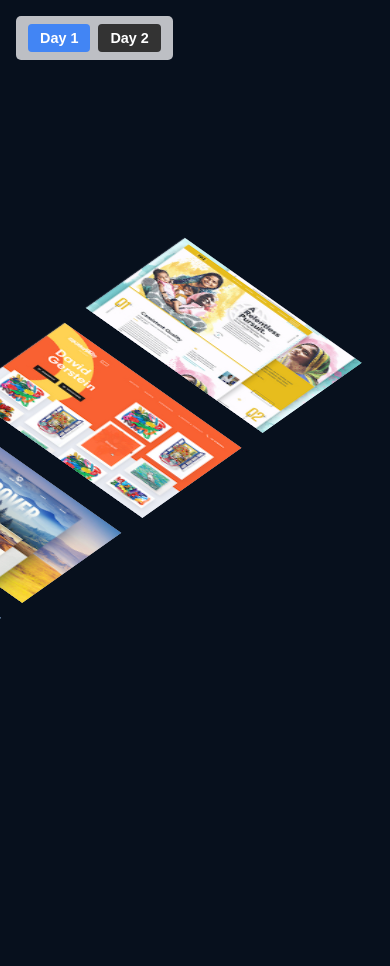
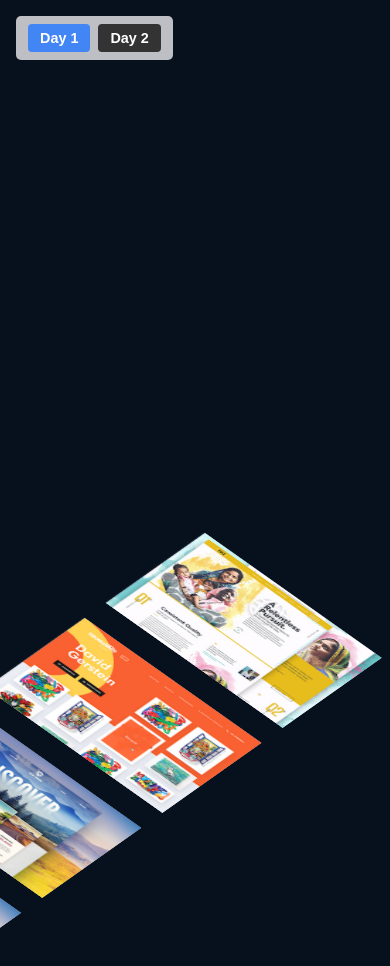
Before and after one commit to ShauryaRahlon/JSCOP-7-Frontend, a React (Vite) app: page /timeline in a window 390 px wide. Shown: the top 966 px of the page. Built offline with nearby package versions, Linux system fonts and the light colour scheme.

Commit message:
timeline margin added

```diff
--- a/src/Pages/Gallery/Gallery.jsx
+++ b/src/Pages/Gallery/Gallery.jsx
@@ -1,5 +1,6 @@
 import React, { useState, useEffect } from "react";
 import "./Gallery.scss";
+import cross_icon from "../../assets/cross_icon.png"; // Import the cross icon
 
 const Gallery = () => {
   // State to track which book is selected for the modal
@@ -87,7 +88,11 @@ const Gallery = () => {
               onClick={(e) => e.stopPropagation()}
             />
             <button className="gal-close-button" onClick={startCloseModal}>
-              ×
+              <img
+                src={cross_icon}
+                alt="cross"
+                style={{ height: "20px", width: "20px" }}
+              />
             </button>
           </div>
         </div>
--- a/src/Pages/Gallery/Gallery.scss
+++ b/src/Pages/Gallery/Gallery.scss
@@ -226,6 +226,10 @@
     animation: fade-in 0.6s ease forwards;
   }
 
+  .book-modal-image {
+    // border-radius: 20px;
+  }
+
   @keyframes fade-in {
     0% {
       background: rgba(0, 0, 0, 0);
@@ -258,8 +262,8 @@
 
     .gal-close-button {
       position: absolute;
-      top: -20px;
-      right: -20px;
+      top: -18px;
+      right: -18px;
       width: 40px;
       height: 40px;
       border-radius: 50%;
@@ -277,7 +281,7 @@
       animation-delay: 0.2s;
 
       &:hover {
-        background: #7e7c7c;
+        opacity: 0.8;
       }
     }
   }
--- a/src/Pages/Team/Team.jsx
+++ b/src/Pages/Team/Team.jsx
@@ -18,13 +18,13 @@ function Team() {
       <div className="wormhole"></div>
 
       <div className="content">
-        <header className="heading">
+        {/* <header className="heading">
           <h3>TEAM MEMBERS</h3>
           <p className="quote">
             "Do not go gentle into that good night. Rage, rage against the dying
             of the light."
           </p>
-        </header>
+        </header> */}
 
         <main className="toggle-box">
           <button
--- a/src/Pages/Timeline/component.css
+++ b/src/Pages/Timeline/component.css
@@ -12,8 +12,8 @@ body {
 
 .isolayer {
   position: absolute;
-    top: 0;
-    left: 0;
+  top: 50%;
+  left: 20%;
   -webkit-transform-origin: 50% 100%;
   transform-origin: 50% 100%;
 }
@@ -70,7 +70,7 @@ body {
 
 /* Shadow effect */
 .isolayer--shadow .grid__link::before {
-    content: '';
+  content: "";
   position: absolute;
   z-index: -1;
   top: 5px;
@@ -195,7 +195,6 @@ body {
     top: -45vh;
     left: -40vw;
   }
-
 }
 
 @media screen and (max-width: 480px) {
@@ -499,7 +498,7 @@ body {
 }
 
 .js body::after {
-    content: '';
+  content: "";
   position: fixed;
   z-index: 1000;
   top: 50%;
@@ -534,3 +533,13 @@ body {
 .js body.grid-loaded::after {
   opacity: 0;
 }
+
+@media screen and (max-width: 768px) {
+  .isolayer {
+    position: absolute;
+    top: 35%;
+    left: 5%;
+    -webkit-transform-origin: 50% 100%;
+    transform-origin: 50% 100%;
+  }
+}
--- a/src/Pages/Timeline/inline-styles.css
+++ b/src/Pages/Timeline/inline-styles.css
@@ -1,13 +1,14 @@
 @font-face {
   font-weight: normal;
   font-style: normal;
-    font-family: 'codropsicons';
+  font-family: "codropsicons";
   /* Adjusted paths for public folder structure - now relative to root */
-    src: url('/fonts/codropsicons/codropsicons.eot');
-    src: url('/fonts/codropsicons/codropsicons.eot?#iefix') format('embedded-opentype'),
-        url('/fonts/codropsicons/codropsicons.woff') format('woff'),
-        url('/fonts/codropsicons/codropsicons.ttf') format('truetype'),
-        url('/fonts/codropsicons/codropsicons.svg#codropsicons') format('svg');
+  src: url("/fonts/codropsicons/codropsicons.eot");
+  src: url("/fonts/codropsicons/codropsicons.eot?#iefix")
+      format("embedded-opentype"),
+    url("/fonts/codropsicons/codropsicons.woff") format("woff"),
+    url("/fonts/codropsicons/codropsicons.ttf") format("truetype"),
+    url("/fonts/codropsicons/codropsicons.svg#codropsicons") format("svg");
 }
 
 *,
@@ -20,7 +21,7 @@
 .clearfix::before,
 .clearfix::after {
   display: table;
-    content: '';
+  content: "";
 }
 
 .clearfix::after {
@@ -28,16 +29,17 @@
 }
 
 body {
-    font-family: 'Avenir Next', Avenir, 'Helvetica Neue', Helvetica, Arial, sans-serif;
+  font-family: "Avenir Next", Avenir, "Helvetica Neue", Helvetica, Arial,
+    sans-serif;
   color: #dee6e0;
-    background: #D4D2E0;
+  background: #d4d2e0;
   -webkit-font-smoothing: antialiased;
   -moz-osx-font-smoothing: grayscale;
 }
 
 a {
   outline: none;
-    color: #323F5C;
+  color: #323f5c;
   text-decoration: none;
 }
 
@@ -124,7 +126,6 @@ a:focus {
 
 /* Larger screens - Reduce scroll length */
 @media (min-width: 769px) {
-
   /* Desktop adjustment: Move grid down (Keep this rule) */
   .isolayer--scroll1 {
     /* Increase translateY to move down. Use !important if needed to override inline styles */
@@ -233,7 +234,6 @@ a:focus {
   padding-top: 15px;
 }
 
-
 /* Responsive adjustments */
 @media (max-width: 768px) {
   .codrops-header {
```
Also changed, not shown: src/assets/cross_icon.png (added). Lines whose indentation alone changed are shown as unchanged.
